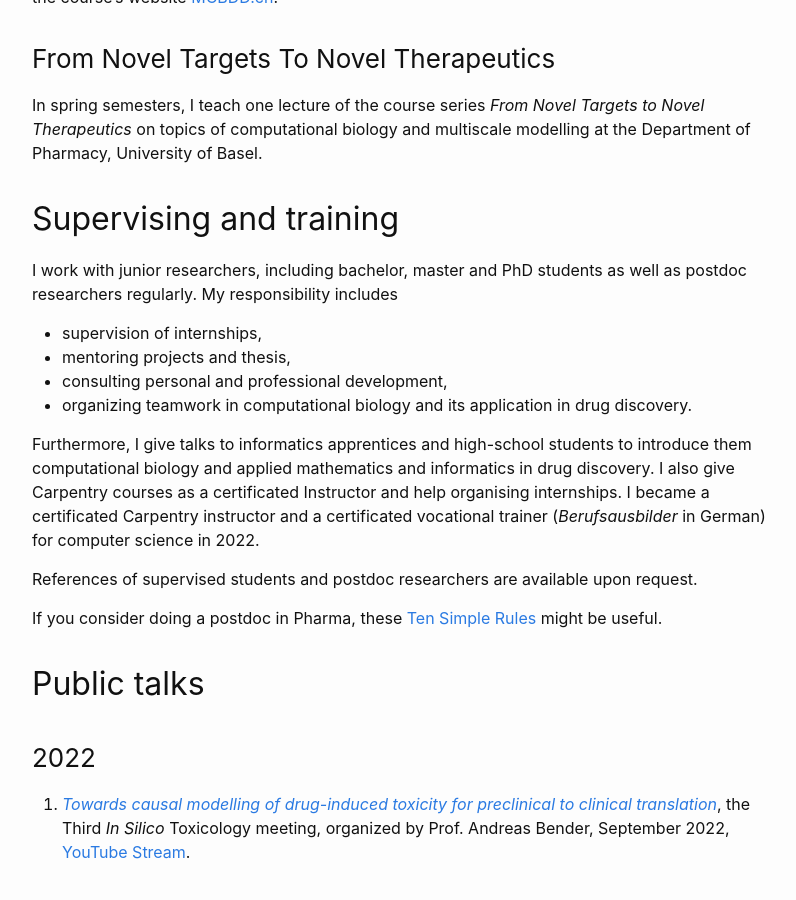
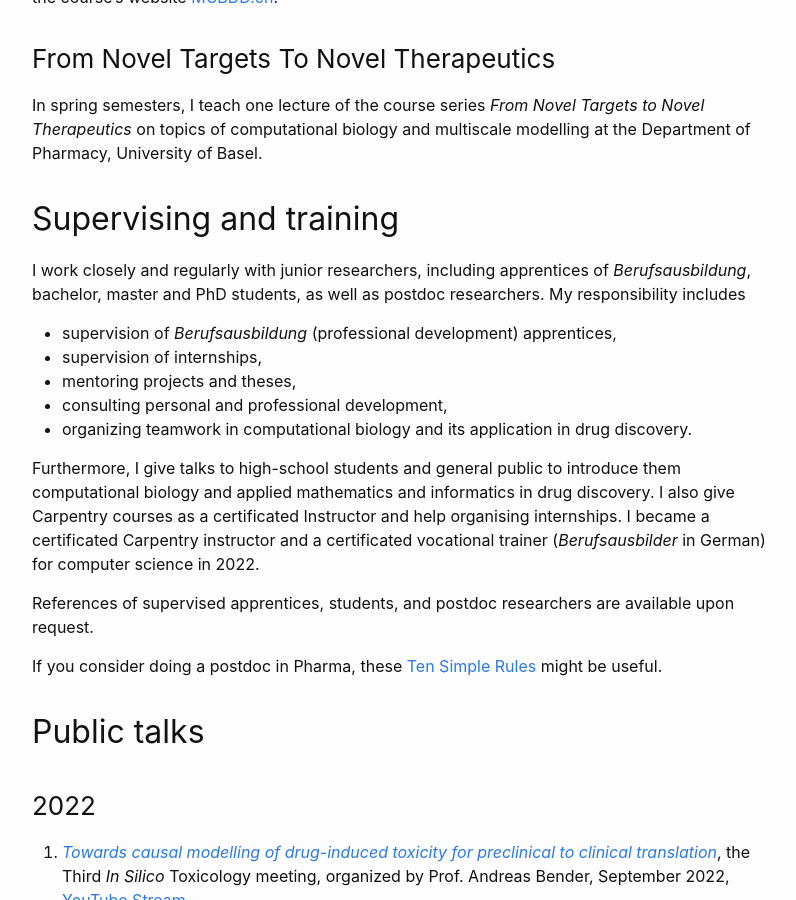
Before and after one commit to Accio/accio.github.io, a Jekyll site: the page built from _pages/outreach.md, in a window 1280 px wide and 900 px high, scrolled down 1265 px. Shown: the whole window, without its empty margins (238-1034 px from the left). Built offline with Jekyll 4.4.1, drawn with Linux system fonts in a browser that asks for light colours.

Commit message:
add berufsausbildung

```diff
--- a/_pages/outreach.md
+++ b/_pages/outreach.md
@@ -50,22 +50,24 @@ modelling at the Department of Pharmacy, University of Basel.
 
 ## Supervising and training
 
-I work with junior researchers, including bachelor, master and PhD students as
-well as postdoc researchers regularly. My responsibility includes
+I work closely and regularly with junior researchers, including apprentices of
+*Berufsausbildung*, bachelor, master and PhD students, as well as postdoc
+researchers. My responsibility includes
 
+* supervision of *Berufsausbildung* (professional development) apprentices,
 * supervision of internships,
-* mentoring projects and thesis,
+* mentoring projects and theses,
 * consulting personal and professional development,
 * organizing teamwork in computational biology and its application in drug discovery.
 
-Furthermore, I give talks to informatics apprentices and high-school students to
+Furthermore, I give talks to high-school students and general public to
 introduce them computational biology and applied mathematics and informatics in
 drug discovery. I also give Carpentry courses as a certificated Instructor and
 help organising internships. I became a certificated Carpentry instructor and a
 certificated vocational trainer (*Berufsausbilder* in German) for computer
 science in 2022.
 
-References of supervised students and postdoc researchers are available upon
+References of supervised apprentices, students, and postdoc researchers are available upon
 request.
 
 If you consider doing a postdoc in Pharma, these [Ten Simple
```
